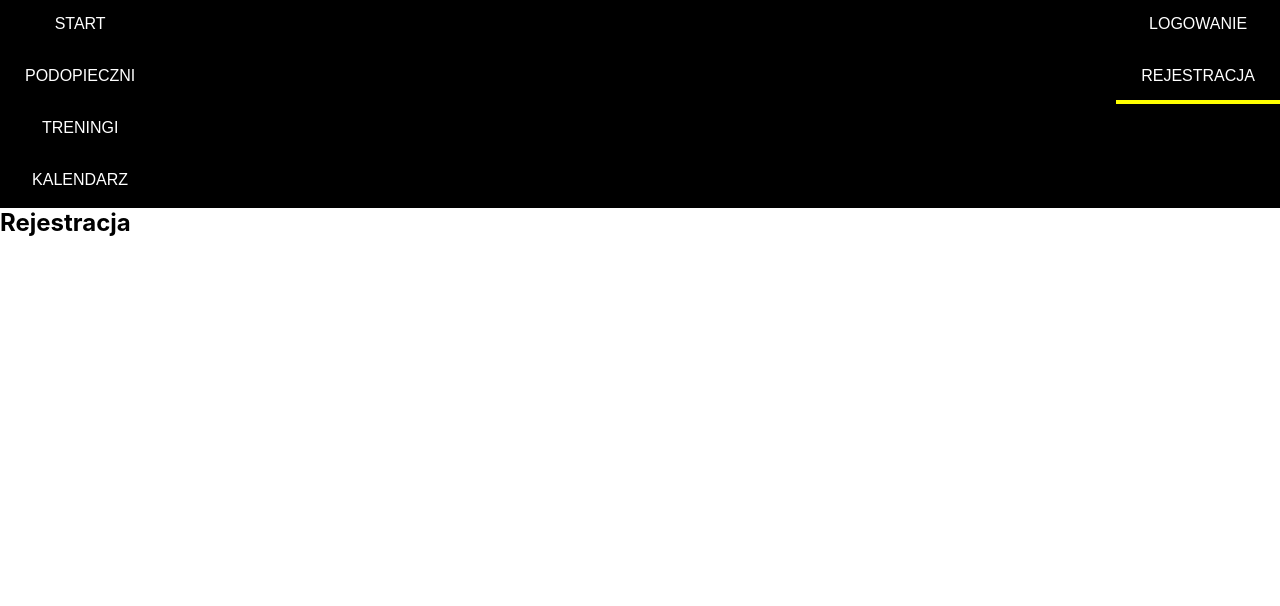
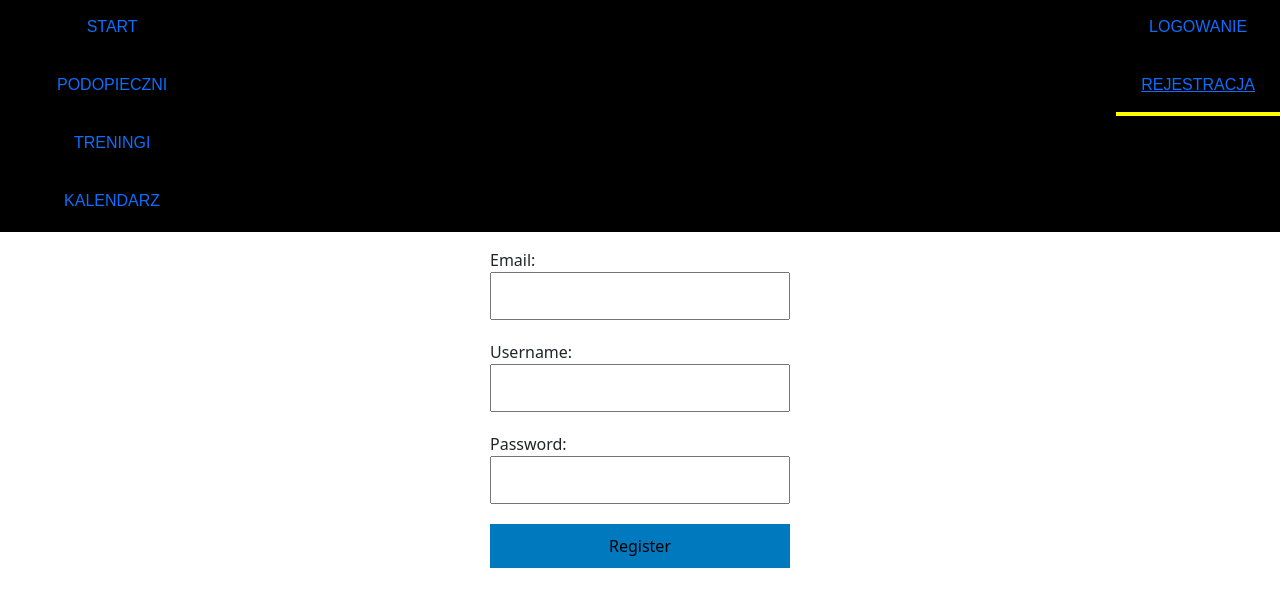
Before and after one commit to karol199393/FitForceFrontEndReact, a React (Create React App) app: page /register in a window 1280 px wide. Shown: the top 606 px of the page. Built offline with nearby package versions, Linux system fonts and the light colour scheme.

Commit message:
add function

```diff
--- a/package.json
+++ b/package.json
@@ -10,6 +10,7 @@
     "@testing-library/react": "^13.4.0",
     "@testing-library/user-event": "^13.5.0",
     "axios": "^1.6.8",
+    "bootstrap": "^5.3.3",
     "react": "^18.3.1",
     "react-dom": "^18.3.1",
     "react-router-dom": "^6.23.0",
--- a/src/App.css
+++ b/src/App.css
@@ -48,3 +48,11 @@ section {
 .nav-main li, .nav-auth li {
   list-style-type: none;
 }
+
+.nav-main a, .nav-auth a {
+  text-decoration: none;
+}
+
+.nav-main a.active, .nav-auth a.active {
+  text-decoration: underline;
+}
--- a/src/App.js
+++ b/src/App.js
@@ -3,6 +3,8 @@ import TrainingComponent from './components/TrainingComponent';
 import './App.css';
 import { Route, NavLink, BrowserRouter } from 'react-router-dom';
 import { Routes } from 'react-router-dom';
+import Login from './components/login';
+import Register from './components/register';
 
 const PlayersComponent = () => {
   return <h2>Podopieczni</h2>;
@@ -15,12 +17,6 @@ const StartComponent = () => {
   return <h2>Start</h2>;
 };
 
-const LoginComponent = () => {
-  return <h2>Logowanie</h2>;
-};
-const RegisterComponent = () => {
-  return <h2>Rejestracja</h2>;
-};
 
 function App() {
   return (
@@ -46,8 +42,8 @@ function App() {
         <Route path="/training" element={<TrainingComponent />} />
         <Route path="/players" element={<PlayersComponent />} />
         <Route path="/calendar" element={<CalendarComponent />} />
-        <Route path="/login" element={<LoginComponent />} />
-        <Route path="/register" element={<RegisterComponent />} />
+        <Route path="/login" element={<Login />} />
+        <Route path="/register" element={<Register />} />
       </Routes>
     </BrowserRouter>
   );
--- a/src/components/TrainingComponent.js
+++ b/src/components/TrainingComponent.js
@@ -23,7 +23,6 @@ const TrainingComponent = () => {
                 ))}
             </ul>
         </div>
-    );
-};
+    );};
 
 export default TrainingComponent;
--- /dev/null
+++ b/src/components/login.css
@@ -0,0 +1,25 @@
+.login-form {
+    width: 300px;
+    margin: 0 auto;
+}
+
+.login-form label {
+    display: block;
+    margin-bottom: 10px;
+}
+.login-form input[type="text"],
+.login-form input[type="password"] {
+    width: 100%;
+    padding: 10px;
+    margin-bottom: 10px;
+}
+.login-form button {
+    width: 100%;
+    padding: 10px;
+    background-color: #0079bf;
+    border: none;
+    cursor: pointer;
+}
+.login-form button:hover {
+    background-color: silver
+}
--- /dev/null
+++ b/src/components/login.js
@@ -0,0 +1,55 @@
+import React ,{useState} from "react";
+import 'bootstrap/dist/css/bootstrap.min.css';
+import './login.css';
+
+
+
+
+function Login() {
+    const [username, setUsername] = useState("");
+    const [password, setPassword] = useState("");
+    const [loginStatus, setLoginStatus] = useState("");
+
+    const handleSubmit = async (event) => {
+        event.preventDefault();
+        const response = await fetch("http://localhost:8080/api/v1/login", {
+            method: "POST",
+            headers: {
+                "Content-Type": "application/json",
+            },
+            body: JSON.stringify({ username, password }),
+        });
+        const data = await response.json();
+        console.log(data);
+        if (response.ok) {
+            setLoginStatus("Logged in successfully");
+        } else {
+            setLoginStatus("Failed to log in");
+        }
+    };
+    return (
+       <form onSubmit={handleSubmit} className="login-form">
+           <label>
+               Username:
+               <input
+                   type="text"
+                   value={username}
+                   onChange={(event) => setUsername(event.target.value)}
+               />
+           </label>
+           <label>
+               Password:
+               <input
+                   type="password"
+                   value={password}
+                   onChange={(event) => setPassword(event.target.value)}
+               />
+           </label>
+           <button type="submit">Login</button>
+           <div>{loginStatus}</div> {/* Wyświetl status logowania */}
+       </form>
+    );
+};
+
+
+export default Login;
--- /dev/null
+++ b/src/components/register.css
@@ -0,0 +1,31 @@
+.register-form {
+    width: 300px;
+    margin: 0 auto;
+}
+
+.register-form label {
+    width: 300px;
+    display: block;
+    margin-bottom:10px;
+}
+
+.register-form input[type="text"],
+.register-form input[type="password"] {
+    width: 100%;
+    padding:10px;
+    margin-bottom: 10px;
+}
+
+.register-form button {
+    width: 100%;
+    padding:10px;
+    background-color: #0079bf;
+    border: none;
+    cursor: pointer;
+
+}
+
+.register-form button:hover {
+    background-color: silver
+
+}
--- /dev/null
+++ b/src/components/register.js
@@ -0,0 +1,53 @@
+import React ,{ useState } from "react";
+import "./register.css";
+import 'bootstrap/dist/css/bootstrap.min.css';
+
+const Register = () => {
+    const [email, setEmail] = useState("");
+    const [username, setUsername] = useState("");
+    const [password, setPassword] = useState("");
+
+    const handleSubmit = async (event) => {
+        event.preventDefault();
+        const response = await fetch("http://localhost:8080/api/v1/register", {
+            method: "POST",
+            headers: {
+                "Content-Type": "application/json",
+            },
+            body: JSON.stringify({ email, username, password }),
+        });
+        const data = await response.json();
+        console.log(data);
+    };
+    return (
+      <form onSubmit={handleSubmit} className="register-form">
+      <label>
+        Email:
+        <input
+          type="text"
+          value={email}
+          onChange={(event) => setEmail(event.target.value)}
+        />
+      </label>
+      <label>
+        Username:
+        <input
+          type="text"
+          value={username}
+          onChange={(event) => setUsername(event.target.value)}
+        />
+      </label>
+      <label>
+        Password:
+        <input
+          type="password"
+          value={password}
+          onChange={(event) => setPassword(event.target.value)}
+        />
+      </label>
+      <button type="submit">Register</button>
+</form>
+    );
+};
+
+export default Register;
```
Also changed, not shown: 1 other file (tests, documents, lock files or other folders).
